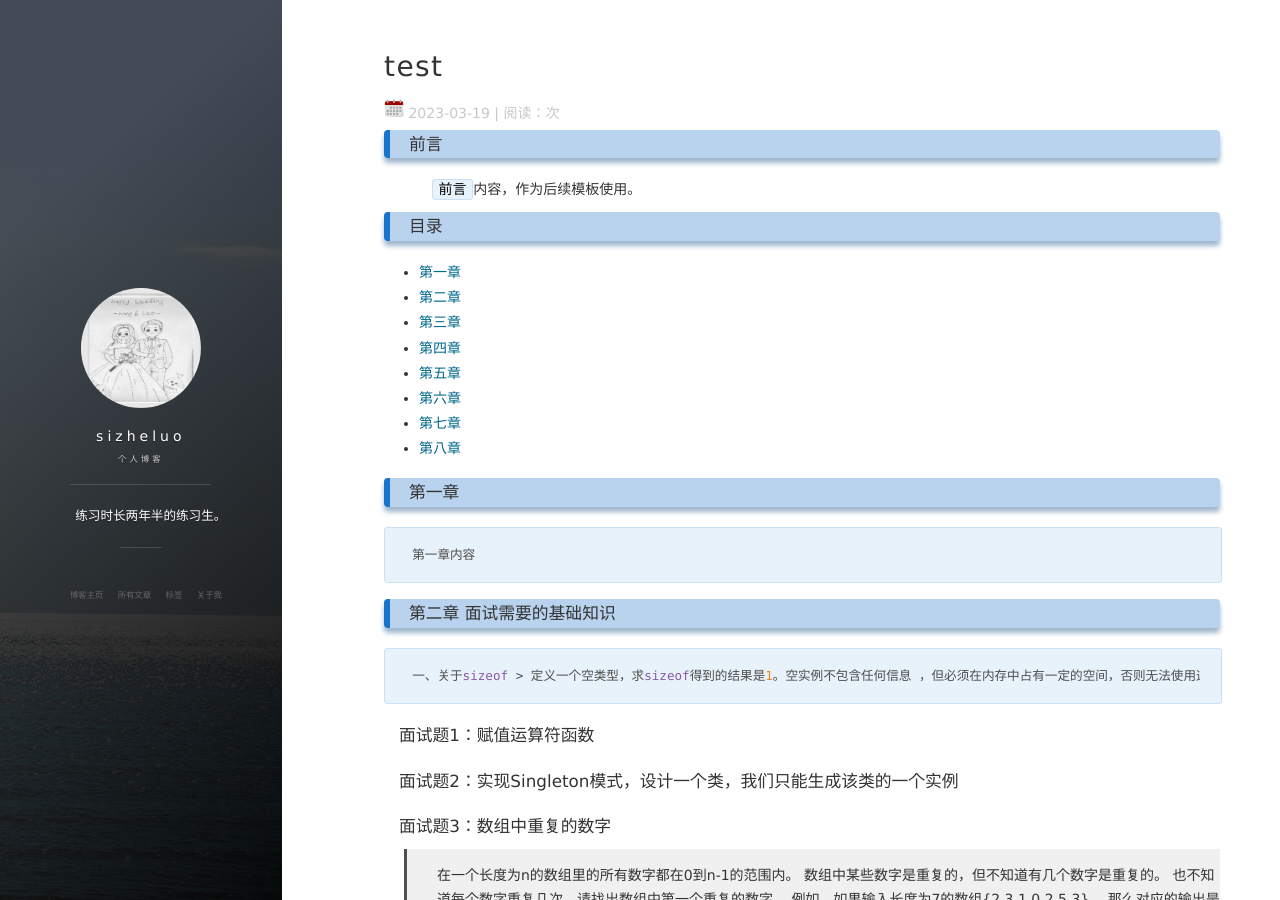
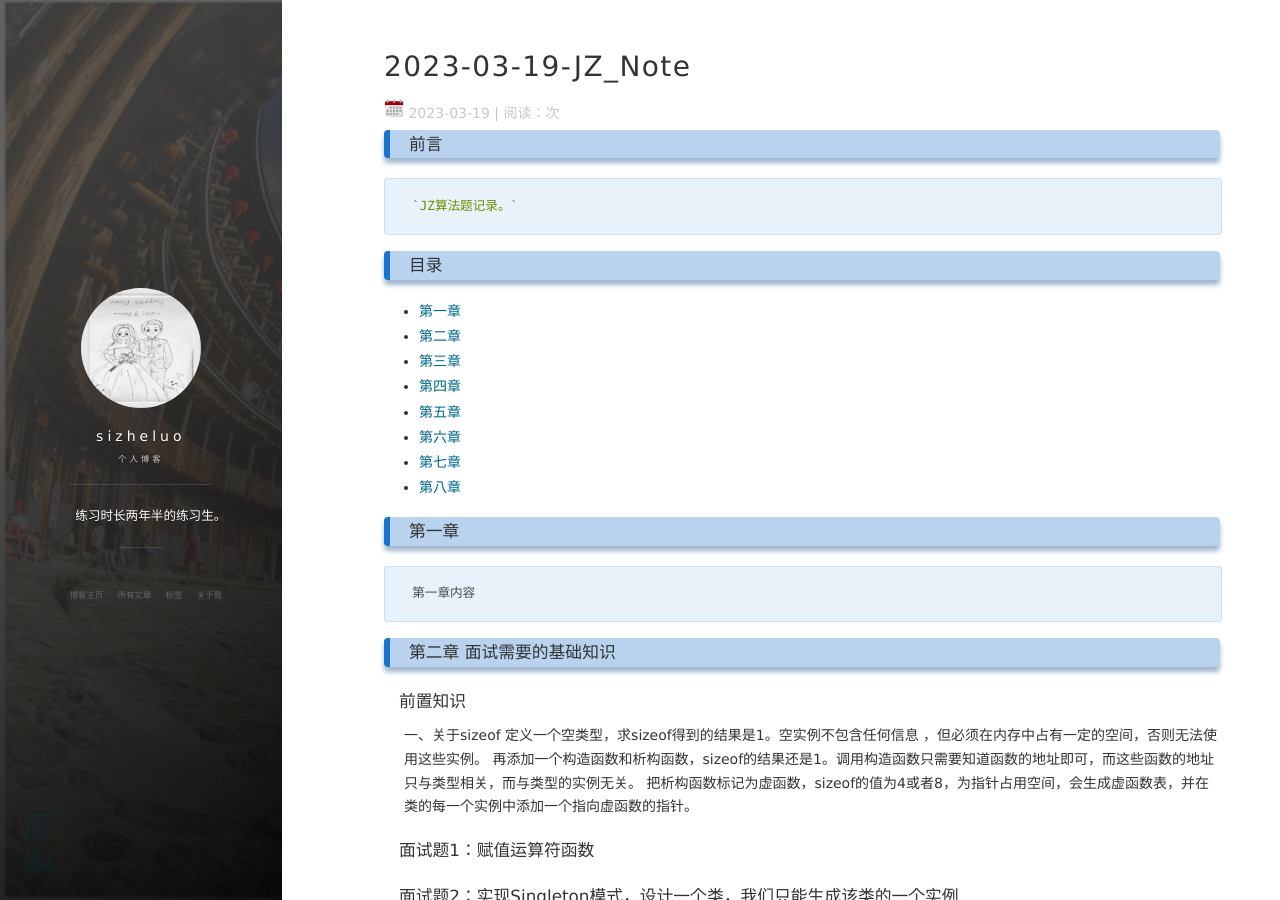
Before and after one commit to SizheLuo/Sizheluo.github.io, a Jekyll site: the page built from _posts/2023-03-19-JZ_Note.md, in a window 1280 px wide and 900 px high. Built offline with Jekyll 4.4.1, drawn with Linux system fonts in a browser that asks for light colours; nearby versions of some CDN libraries; comment, search, counter and statistics services are not loaded.

Commit message:
add backgroup picture

```diff
--- a/_posts/2023-03-19-JZ_Note.md
+++ b/_posts/2023-03-19-JZ_Note.md
@@ -1,14 +1,14 @@
 ---
 layout: post
-title: "test"
+title: "2023-03-19-JZ_Note"
 date: 2023-03-19
-description: "test模板"
-tag: 工具
+description: "JZ算法题"
+tag: 算法
 ---
 
 ### 前言
 
-　　`前言`内容，作为后续模板使用。
+	`JZ算法题记录。`
 
 ### 目录
 
@@ -27,22 +27,23 @@ tag: 工具
 
 ### <a name="chapter2"></a>第二章 面试需要的基础知识
 
-    一、关于sizeof
-> 定义一个空类型，求sizeof得到的结果是1。空实例不包含任何信息 ，但必须在内存中占有一定的空间，否则无法使用这些实例。
-> 再添加一个构造函数和析构函数，sizeof的结果还是1。调用构造函数只需要知道函数的地址即可，而这些函数的地址只与类型相关，而与类型的实例无关。
-> 把析构函数标记为虚函数，sizeof的值为4或者8，为指针占用空间，会生成虚函数表，并在类的每一个实例中添加一个指向虚函数的指针。
+#### 前置知识 ####
+一、关于sizeof
+定义一个空类型，求sizeof得到的结果是1。空实例不包含任何信息 ，但必须在内存中占有一定的空间，否则无法使用这些实例。
+再添加一个构造函数和析构函数，sizeof的结果还是1。调用构造函数只需要知道函数的地址即可，而这些函数的地址只与类型相关，而与类型的实例无关。
+把析构函数标记为虚函数，sizeof的值为4或者8，为指针占用空间，会生成虚函数表，并在类的每一个实例中添加一个指向虚函数的指针。
 
 #### 面试题1：赋值运算符函数 ####
 
 #### 面试题2：实现Singleton模式，设计一个类，我们只能生成该类的一个实例 ####
 
 #### 面试题3：数组中重复的数字 ####
-> 在一个长度为n的数组里的所有数字都在0到n-1的范围内。 数组中某些数字是重复的，但不知道有几个数字是重复的。
-> 也不知道每个数字重复几次。请找出数组中第一个重复的数字。 例如，如果输入长度为7的数组{2,3,1,0,2,5,3}，
-> 那么对应的输出是第一个重复的数字2。
-> 返回描述：
-> 如果数组中有重复的数字，函数返回true，否则返回false。
-> 如果数组中有重复的数字，把重复的数字放到参数duplication[0]中。（ps:duplication已经初始化，可以直接赋值使用。）
+在一个长度为n的数组里的所有数字都在0到n-1的范围内。 数组中某些数字是重复的，但不知道有几个数字是重复的。
+也不知道每个数字重复几次。请找出数组中第一个重复的数字。 例如，如果输入长度为7的数组{2,3,1,0,2,5,3}，
+那么对应的输出是第一个重复的数字2。
+返回描述：
+如果数组中有重复的数字，函数返回true，否则返回false。
+如果数组中有重复的数字，把重复的数字放到参数duplication[0]中。（ps:duplication已经初始化，可以直接赋值使用。）
 
     class Solution {
     public:
@@ -71,15 +72,15 @@ tag: 工具
     };
 
 #### 面试题4： 二维数组中的查找 ####
-> 在一个二维数组array中（每个一维数组的长度相同），每一行都按照从左到右递增的顺序排序，每一列都按照从上到下递增的顺序排序。请完成一个函数，输入这样的一个二维数组和一个整数，判断数组中是否含有该整数。
-> [
-> [1,2,8,9],
-> [2,4,9,12],
-> [4,7,10,13],
-> [6,8,11,15]
-> ]
-> 给定 target = 7，返回 true。
-> 给定 target = 3，返回 false。
+在一个二维数组array中（每个一维数组的长度相同），每一行都按照从左到右递增的顺序排序，每一列都按照从上到下递增的顺序排序。请完成一个函数，输入这样的一个二维数组和一个整数，判断数组中是否含有该整数。
+[
+[1,2,8,9],
+[2,4,9,12],
+[4,7,10,13],
+[6,8,11,15]
+]
+给定 target = 7，返回 true。
+给定 target = 3，返回 false。
 
 	class Solution {
 	public:
```
Also changed, not shown: images/background-cover - 副本.jpg (added), images/background-cover.jpg.
